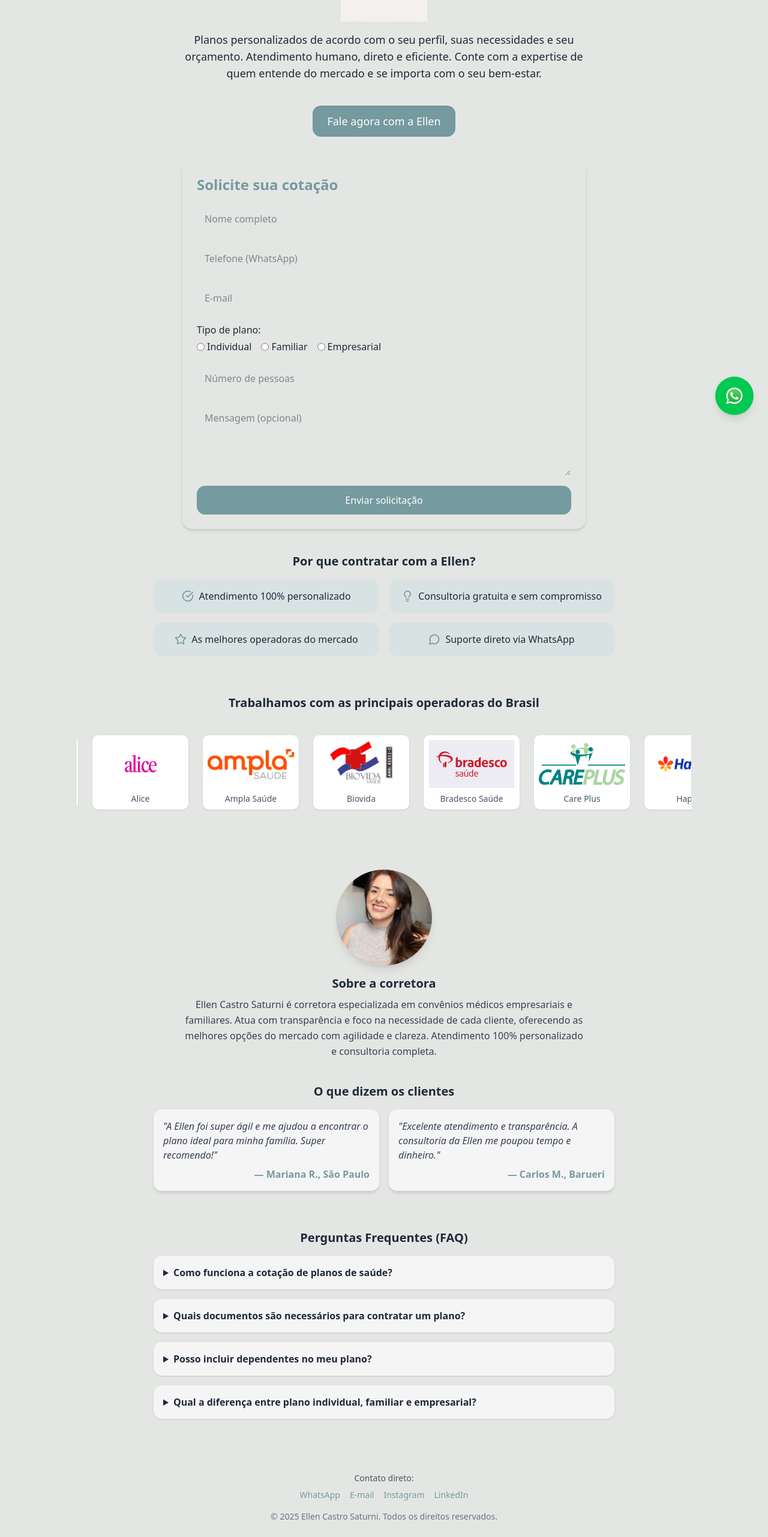
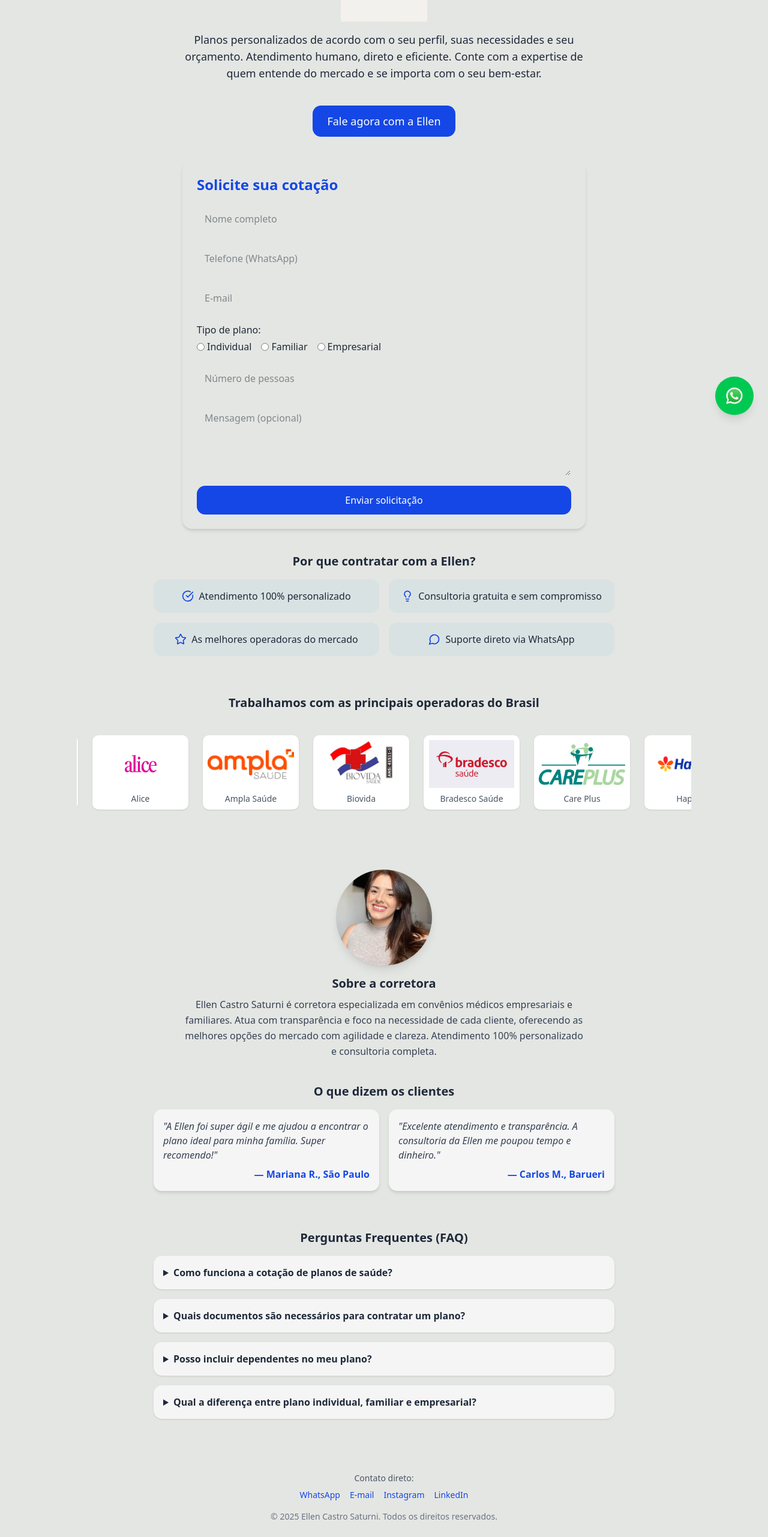
Before and after one commit to 201187/site-planos-saude, a React (Vite) app: page / in a window 1280 px wide. Shown: the part 84-2647 px from the top of the page at 60% size. Built offline with nearby package versions, Linux system fonts and the light colour scheme.

Commit message:
Reintroduzindo azul vibrante para botões e títulos

```diff
--- a/src/App.jsx
+++ b/src/App.jsx
@@ -128,7 +128,7 @@
       <div className="text-center mb-10">
         <a
           href="https://wa.me/5511940365963"
-          className="inline-block bg-[#759a9f] text-white px-6 py-3 rounded-xl text-lg hover:bg-[#628185] transition-colors blink-animation"
+          className="inline-block bg-blue-700 text-white px-6 py-3 rounded-xl text-lg hover:bg-blue-800 transition-colors blink-animation"
         >
           Fale agora com a Ellen
         </a>
@@ -136,30 +136,30 @@
 
       {/* Hero Section - Formulário de cotação */}
       <section className="bg-[#e4e6e3] rounded-2xl shadow-md p-6 max-w-2xl mx-auto mb-10">
-        <h2 className="text-2xl font-semibold mb-4 text-[#759a9f]">Solicite sua cotação</h2>
+        <h2 className="text-2xl font-semibold mb-4 text-blue-700">Solicite sua cotação</h2>
         <form className="grid gap-4" action="https://formsubmit.co/ellen.saturni@gmail.com" method="POST">
-          <input type="text" name="nome" placeholder="Nome completo" className="p-3 rounded border focus:outline-none focus:ring-2 focus:ring-[#759a9f]" required />
-          <input type="tel" name="telefone" placeholder="Telefone (WhatsApp)" className="p-3 rounded border focus:outline-none focus:ring-2 focus:ring-[#759a9f]" required />
-          <input type="email" name="email" placeholder="E-mail" className="p-3 rounded border focus:outline-none focus:ring-2 focus:ring-[#759a9f]" required />
+          <input type="text" name="nome" placeholder="Nome completo" className="p-3 rounded border focus:outline-none focus:ring-2 focus:ring-blue-500" required />
+          <input type="tel" name="telefone" placeholder="Telefone (WhatsApp)" className="p-3 rounded border focus:outline-none focus:ring-2 focus:ring-blue-500" required />
+          <input type="email" name="email" placeholder="E-mail" className="p-3 rounded border focus:outline-none focus:ring-2 focus:ring-blue-500" required />
 
           <div>
             <label className="block mb-1 font-medium">Tipo de plano:</label>
             <div className="flex gap-4 flex-wrap">
               <label className="flex items-center gap-1">
-                <input type="radio" name="tipo" value="individual" className="text-[#759a9f]" /> Individual
+                <input type="radio" name="tipo" value="individual" className="text-blue-700" /> Individual
               </label>
               <label className="flex items-center gap-1">
-                <input type="radio" name="tipo" value="familiar" className="text-[#759a9f]" /> Familiar
+                <input type="radio" name="tipo" value="familiar" className="text-blue-700" /> Familiar
               </label>
               <label className="flex items-center gap-1">
-                <input type="radio" name="tipo" value="empresarial" className="text-[#759a9f]" /> Empresarial
+                <input type="radio" name="tipo" value="empresarial" className="text-blue-700" /> Empresarial
               </label>
             </div>
           </div>
 
-          <input type="number" name="quantidade" placeholder="Número de pessoas" className="p-3 rounded border focus:outline-none focus:ring-2 focus:ring-[#759a9f]" />
-          <textarea name="mensagem" placeholder="Mensagem (opcional)" className="p-3 rounded border focus:outline-none focus:ring-2 focus:ring-[#759a9f]" rows={4}></textarea>
-          <button type="submit" className="bg-[#759a9f] text-white rounded-xl p-3 hover:bg-[#628185] transition-colors">
+          <input type="number" name="quantidade" placeholder="Número de pessoas" className="p-3 rounded border focus:outline-none focus:ring-2 focus:ring-blue-500" />
+          <textarea name="mensagem" placeholder="Mensagem (opcional)" className="p-3 rounded border focus:outline-none focus:ring-2 focus:ring-blue-500" rows={4}></textarea>
+          <button type="submit" className="bg-blue-700 text-white rounded-xl p-3 hover:bg-blue-800 transition-colors">
             Enviar solicitação
           </button>
           <input type="hidden" name="_next" value="https://wa.me/5511940365963" />
@@ -171,16 +171,16 @@
         <h2 className="text-xl font-semibold mb-4 text-center">Por que contratar com a Ellen?</h2>
         <ul className="grid grid-cols-1 md:grid-cols-2 gap-4 text-center">
           <li className="bg-[#d9e2e3] rounded-xl p-4 hover:bg-[#c9d2d3] transition-colors flex items-center justify-center gap-2">
-            <CheckCircle size={20} className="text-[#759a9f]" /> Atendimento 100% personalizado
+            <CheckCircle size={20} className="text-blue-700" /> Atendimento 100% personalizado
           </li>
           <li className="bg-[#d9e2e3] rounded-xl p-4 hover:bg-[#c9d2d3] transition-colors flex items-center justify-center gap-2">
-            <Lightbulb size={20} className="text-[#759a9f]" /> Consultoria gratuita e sem compromisso
+            <Lightbulb size={20} className="text-blue-700" /> Consultoria gratuita e sem compromisso
           </li>
           <li className="bg-[#d9e2e3] rounded-xl p-4 hover:bg-[#c9d2d3] transition-colors flex items-center justify-center gap-2">
-            <Star size={20} className="text-[#759a9f]" /> As melhores operadoras do mercado
+            <Star size={20} className="text-blue-700" /> As melhores operadoras do mercado
           </li>
           <li className="bg-[#d9e2e3] rounded-xl p-4 hover:bg-[#c9d2d3] transition-colors flex items-center justify-center gap-2">
-            <MessageCircle size={20} className="text-[#759a9f]" /> Suporte direto via WhatsApp
+            <MessageCircle size={20} className="text-blue-700" /> Suporte direto via WhatsApp
           </li>
         </ul>
       </section>
@@ -221,11 +221,11 @@
         <div className="grid gap-4 md:grid-cols-2">
           <blockquote className="bg-[#f5f5f5] rounded-xl p-4 shadow hover:shadow-md transition-shadow testimonial-card">
             <p className="italic text-gray-700">"A Ellen foi super ágil e me ajudou a encontrar o plano ideal para minha família. Super recomendo!"</p>
-            <p className="mt-2 font-semibold text-right text-[#759a9f]">— Mariana R., São Paulo</p>
+            <p className="mt-2 font-semibold text-right text-blue-700">— Mariana R., São Paulo</p>
           </blockquote>
           <blockquote className="bg-[#f5f5f5] rounded-xl p-4 shadow hover:shadow-md transition-shadow testimonial-card">
             <p className="italic text-gray-700">"Excelente atendimento e transparência. A consultoria da Ellen me poupou tempo e dinheiro."</p>
-            <p className="mt-2 font-semibold text-right text-[#759a9f]">— Carlos M., Barueri</p>
+            <p className="mt-2 font-semibold text-right text-blue-700">— Carlos M., Barueri</p>
           </blockquote>
         </div>
       </section>
@@ -257,10 +257,10 @@
       <footer className="max-w-2xl mx-auto border-t pt-6 text-sm text-center">
         <p className="text-gray-600">Contato direto:</p>
         <div className="flex justify-center gap-4 mt-2 flex-wrap">
-          <a href="https://wa.me/5511940365963" className="text-[#759a9f] hover:underline hover:text-[#759a9f] transition-colors">WhatsApp</a>
-          <a href="mailto:ellen.saturni@gmail.com" className="text-[#759a9f] hover:underline hover:text-[#759a9f] transition-colors">E-mail</a>
-          <a href="https://instagram.com/ellensaturni" className="text-[#759a9f] hover:underline hover:text-[#759a9f] transition-colors">Instagram</a>
-          <a href="https://linkedin.com/in/ellencastro" className="text-[#759a9f] hover:underline hover:text-[#759a9f] transition-colors">LinkedIn</a>
+          <a href="https://wa.me/5511940365963" className="text-blue-700 hover:underline hover:text-blue-700 transition-colors">WhatsApp</a>
+          <a href="mailto:ellen.saturni@gmail.com" className="text-blue-700 hover:underline hover:text-blue-700 transition-colors">E-mail</a>
+          <a href="https://instagram.com/ellensaturni" className="text-blue-700 hover:underline hover:text-blue-700 transition-colors">Instagram</a>
+          <a href="https://linkedin.com/in/ellencastro" className="text-blue-700 hover:underline hover:text-blue-700 transition-colors">LinkedIn</a>
         </div>
         <p className="mt-4 text-gray-500">&copy; {new Date().getFullYear()} Ellen Castro Saturni. Todos os direitos reservados.</p>
       </footer>
```
Also changed, not shown: 1 other file (tests, documents, lock files or other folders).
